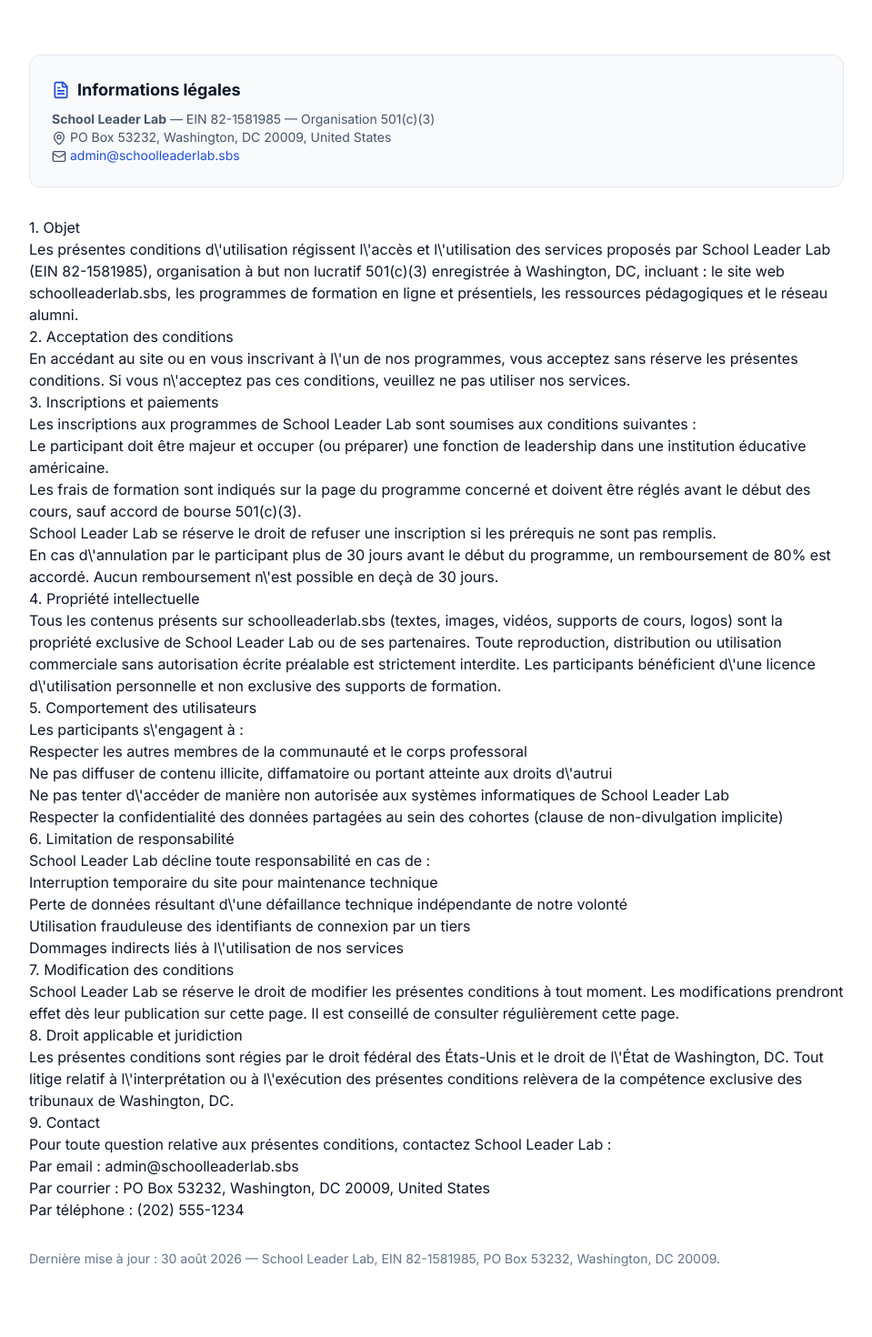
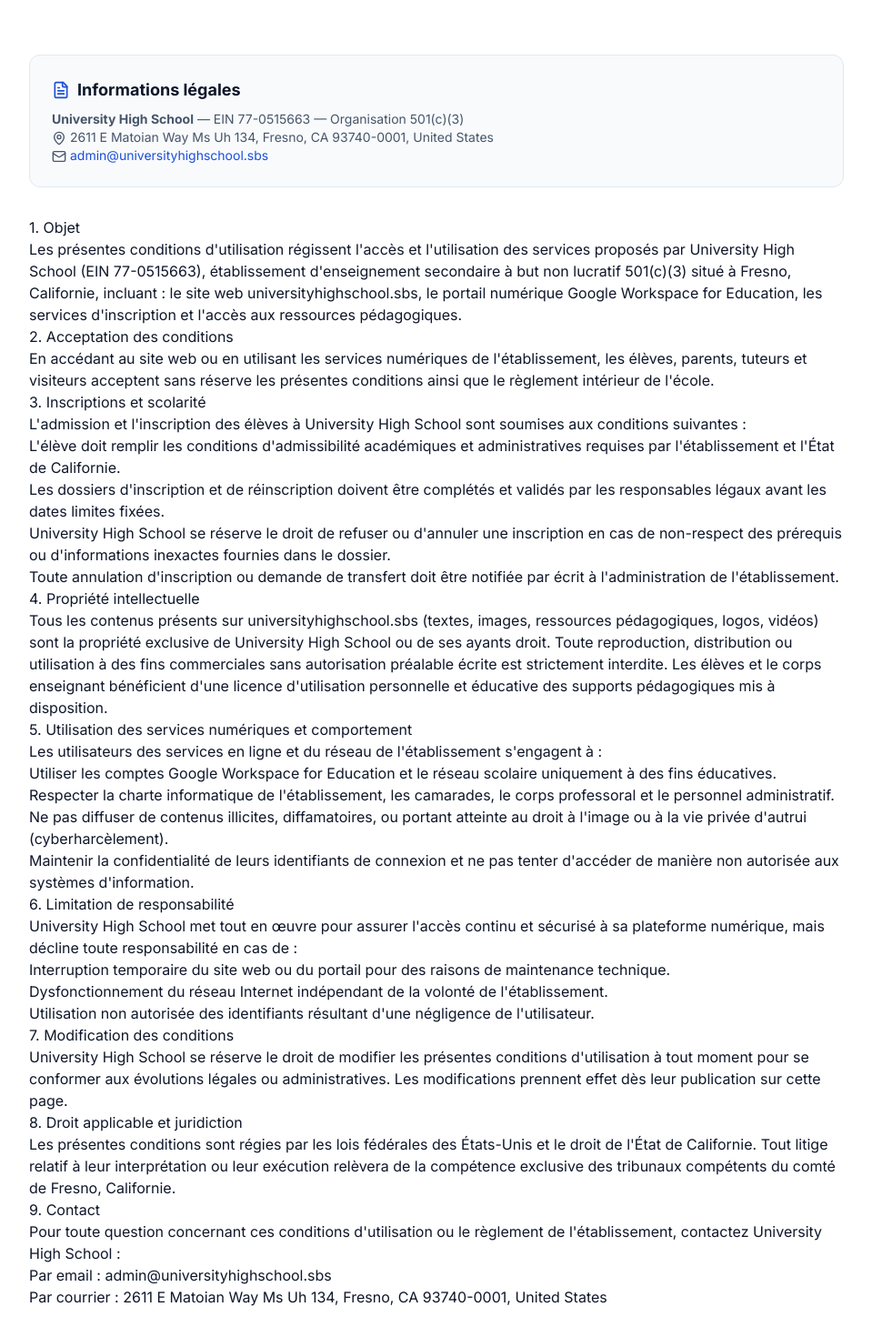
Before and after one commit to irmafiguero199/schoolleaderlab.sbs, a React (Vite) app: page /terms-of-service in a window 1280 px wide. Shown: the part 380-1850 px from the top of the page at 91% size, without its empty margins (160-1119 px from the left). Built offline with nearby package versions, Linux system fonts and the light colour scheme.

Commit message:
Update Terms of Service for University High School

```diff
--- a/src/pages/TermsOfService.jsx
+++ b/src/pages/TermsOfService.jsx
@@ -5,13 +5,13 @@
   return (
     <>
       <Helmet>
-        <title>Conditions d\'utilisation — School Leader Lab</title>
-        <meta name="description" content="Conditions d\'utilisation et règlement intérieur de School Leader Lab. EIN 82-1581985. Organisation 501(c)(3) à Washington, DC." />
+        <title>Conditions d'utilisation — University High School</title>
+        <meta name="description" content="Conditions d'utilisation et règlement intérieur de University High School à Fresno, CA. EIN 77-0515663. Établissement d'enseignement secondaire 501(c)(3)." />
       </Helmet>
       <div className="bg-primary-900 text-white py-16">
         <div className="container-main px-4 text-center">
-          <h1 className="text-4xl md:text-5xl font-bold mb-4">Conditions d\'utilisation</h1>
-          <p className="text-primary-100 text-lg max-w-2xl mx-auto">Règlement intérieur et conditions légales régissant l\'utilisation des services de School Leader Lab.</p>
+          <h1 className="text-4xl md:text-5xl font-bold mb-4">Conditions d'utilisation</h1>
+          <p className="text-primary-100 text-lg max-w-2xl mx-auto">Règlement intérieur et conditions légales régissant l'utilisation des services et de la plateforme numérique de University High School.</p>
         </div>
       </div>
       <section className="section-padding bg-white">
@@ -19,50 +19,48 @@
           <div className="prose prose-slate max-w-none">
             <div className="bg-slate-50 p-6 rounded-xl border border-slate-200 mb-8">
               <div className="flex items-center gap-2 mb-2"><FileText className="w-5 h-5 text-primary-700" /><h2 className="text-lg font-bold text-slate-900 m-0">Informations légales</h2></div>
-              <p className="text-sm text-slate-600 m-0"><strong>School Leader Lab</strong> — EIN 82-1581985 — Organisation 501(c)(3)<br /><MapPin className="w-4 h-4 inline mr-1" />PO Box 53232, Washington, DC 20009, United States<br /><Mail className="w-4 h-4 inline mr-1" /><a href="mailto:admin@schoolleaderlab.sbs" className="text-primary-700">admin@schoolleaderlab.sbs</a></p>
+              <p className="text-sm text-slate-600 m-0"><strong>University High School</strong> — EIN 77-0515663 — Organisation 501(c)(3)<br /><MapPin className="w-4 h-4 inline mr-1" />2611 E Matoian Way Ms Uh 134, Fresno, CA 93740-0001, United States<br /><Mail className="w-4 h-4 inline mr-1" /><a href="mailto:admin@universityhighschool.sbs" className="text-primary-700">admin@universityhighschool.sbs</a></p>
             </div>
             <h2>1. Objet</h2>
-            <p>Les présentes conditions d\'utilisation régissent l\'accès et l\'utilisation des services proposés par School Leader Lab (EIN 82-1581985), organisation à but non lucratif 501(c)(3) enregistrée à Washington, DC, incluant : le site web schoolleaderlab.sbs, les programmes de formation en ligne et présentiels, les ressources pédagogiques et le réseau alumni.</p>
+            <p>Les présentes conditions d'utilisation régissent l'accès et l'utilisation des services proposés par University High School (EIN 77-0515663), établissement d'enseignement secondaire à but non lucratif 501(c)(3) situé à Fresno, Californie, incluant : le site web universityhighschool.sbs, le portail numérique Google Workspace for Education, les services d'inscription et l'accès aux ressources pédagogiques.</p>
             <h2>2. Acceptation des conditions</h2>
-            <p>En accédant au site ou en vous inscrivant à l\'un de nos programmes, vous acceptez sans réserve les présentes conditions. Si vous n\'acceptez pas ces conditions, veuillez ne pas utiliser nos services.</p>
-            <h2>3. Inscriptions et paiements</h2>
-            <p>Les inscriptions aux programmes de School Leader Lab sont soumises aux conditions suivantes :</p>
+            <p>En accédant au site web ou en utilisant les services numériques de l'établissement, les élèves, parents, tuteurs et visiteurs acceptent sans réserve les présentes conditions ainsi que le règlement intérieur de l'école.</p>
+            <h2>3. Inscriptions et scolarité</h2>
+            <p>L'admission et l'inscription des élèves à University High School sont soumises aux conditions suivantes :</p>
             <ul>
-              <li>Le participant doit être majeur et occuper (ou préparer) une fonction de leadership dans une institution éducative américaine.</li>
-              <li>Les frais de formation sont indiqués sur la page du programme concerné et doivent être réglés avant le début des cours, sauf accord de bourse 501(c)(3).</li>
-              <li>School Leader Lab se réserve le droit de refuser une inscription si les prérequis ne sont pas remplis.</li>
-              <li>En cas d\'annulation par le participant plus de 30 jours avant le début du programme, un remboursement de 80% est accordé. Aucun remboursement n\'est possible en deçà de 30 jours.</li>
+              <li>L'élève doit remplir les conditions d'admissibilité académiques et administratives requises par l'établissement et l'État de Californie.</li>
+              <li>Les dossiers d'inscription et de réinscription doivent être complétés et validés par les responsables légaux avant les dates limites fixées.</li>
+              <li>University High School se réserve le droit de refuser ou d'annuler une inscription en cas de non-respect des prérequis ou d'informations inexactes fournies dans le dossier.</li>
+              <li>Toute annulation d'inscription ou demande de transfert doit être notifiée par écrit à l'administration de l'établissement.</li>
             </ul>
             <h2>4. Propriété intellectuelle</h2>
-            <p>Tous les contenus présents sur schoolleaderlab.sbs (textes, images, vidéos, supports de cours, logos) sont la propriété exclusive de School Leader Lab ou de ses partenaires. Toute reproduction, distribution ou utilisation commerciale sans autorisation écrite préalable est strictement interdite. Les participants bénéficient d\'une licence d\'utilisation personnelle et non exclusive des supports de formation.</p>
-            <h2>5. Comportement des utilisateurs</h2>
-            <p>Les participants s\'engagent à :</p>
+            <p>Tous les contenus présents sur universityhighschool.sbs (textes, images, ressources pédagogiques, logos, vidéos) sont la propriété exclusive de University High School ou de ses ayants droit. Toute reproduction, distribution ou utilisation à des fins commerciales sans autorisation préalable écrite est strictement interdite. Les élèves et le corps enseignant bénéficient d'une licence d'utilisation personnelle et éducative des supports pédagogiques mis à disposition.</p>
+            <h2>5. Utilisation des services numériques et comportement</h2>
+            <p>Les utilisateurs des services en ligne et du réseau de l'établissement s'engagent à :</p>
             <ul>
-              <li>Respecter les autres membres de la communauté et le corps professoral</li>
-              <li>Ne pas diffuser de contenu illicite, diffamatoire ou portant atteinte aux droits d\'autrui</li>
-              <li>Ne pas tenter d\'accéder de manière non autorisée aux systèmes informatiques de School Leader Lab</li>
-              <li>Respecter la confidentialité des données partagées au sein des cohortes (clause de non-divulgation implicite)</li>
+              <li>Utiliser les comptes Google Workspace for Education et le réseau scolaire uniquement à des fins éducatives.</li>
+              <li>Respecter la charte informatique de l'établissement, les camarades, le corps professoral et le personnel administratif.</li>
+              <li>Ne pas diffuser de contenus illicites, diffamatoires, ou portant atteinte au droit à l'image ou à la vie privée d'autrui (cyberharcèlement).</li>
+              <li>Maintenir la confidentialité de leurs identifiants de connexion et ne pas tenter d'accéder de manière non autorisée aux systèmes d'information.</li>
             </ul>
             <h2>6. Limitation de responsabilité</h2>
-            <p>School Leader Lab décline toute responsabilité en cas de :</p>
+            <p>University High School met tout en œuvre pour assurer l'accès continu et sécurisé à sa plateforme numérique, mais décline toute responsabilité en cas de :</p>
             <ul>
-              <li>Interruption temporaire du site pour maintenance technique</li>
-              <li>Perte de données résultant d\'une défaillance technique indépendante de notre volonté</li>
-              <li>Utilisation frauduleuse des identifiants de connexion par un tiers</li>
-              <li>Dommages indirects liés à l\'utilisation de nos services</li>
+              <li>Interruption temporaire du site web ou du portail pour des raisons de maintenance technique.</li>
+              <li>Dysfonctionnement du réseau Internet indépendant de la volonté de l'établissement.</li>
+              <li>Utilisation non autorisée des identifiants résultant d'une négligence de l'utilisateur.</li>
             </ul>
             <h2>7. Modification des conditions</h2>
-            <p>School Leader Lab se réserve le droit de modifier les présentes conditions à tout moment. Les modifications prendront effet dès leur publication sur cette page. Il est conseillé de consulter régulièrement cette page.</p>
+            <p>University High School se réserve le droit de modifier les présentes conditions d'utilisation à tout moment pour se conformer aux évolutions légales ou administratives. Les modifications prennent effet dès leur publication sur cette page.</p>
             <h2>8. Droit applicable et juridiction</h2>
-            <p>Les présentes conditions sont régies par le droit fédéral des États-Unis et le droit de l\'État de Washington, DC. Tout litige relatif à l\'interprétation ou à l\'exécution des présentes conditions relèvera de la compétence exclusive des tribunaux de Washington, DC.</p>
+            <p>Les présentes conditions sont régies par les lois fédérales des États-Unis et le droit de l'État de Californie. Tout litige relatif à leur interprétation ou leur exécution relèvera de la compétence exclusive des tribunaux compétents du comté de Fresno, Californie.</p>
             <h2>9. Contact</h2>
-            <p>Pour toute question relative aux présentes conditions, contactez School Leader Lab :</p>
+            <p>Pour toute question concernant ces conditions d'utilisation ou le règlement de l'établissement, contactez University High School :</p>
             <ul>
-              <li>Par email : <a href="mailto:admin@schoolleaderlab.sbs">admin@schoolleaderlab.sbs</a></li>
-              <li>Par courrier : PO Box 53232, Washington, DC 20009, United States</li>
-              <li>Par téléphone : <a href="tel:+12025551234">(202) 555-1234</a></li>
+              <li>Par email : <a href="mailto:admin@universityhighschool.sbs">admin@universityhighschool.sbs</a></li>
+              <li>Par courrier : 2611 E Matoian Way Ms Uh 134, Fresno, CA 93740-0001, United States</li>
             </ul>
-            <p className="text-sm text-slate-500 mt-8">Dernière mise à jour : 30 août 2026 — School Leader Lab, EIN 82-1581985, PO Box 53232, Washington, DC 20009.</p>
+            <p className="text-sm text-slate-500 mt-8">Dernière mise à jour : 30 août 2026 — University High School, EIN 77-0515663, 2611 E Matoian Way Ms Uh 134, Fresno, CA 93740-0001.</p>
           </div>
         </div>
       </section>
```
